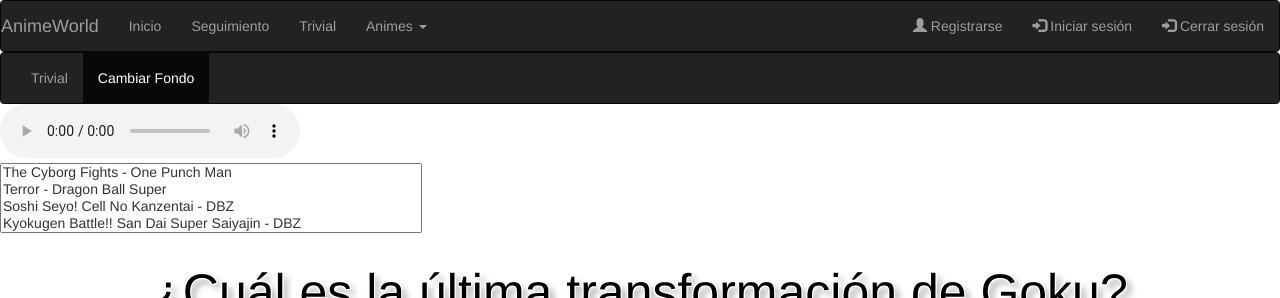
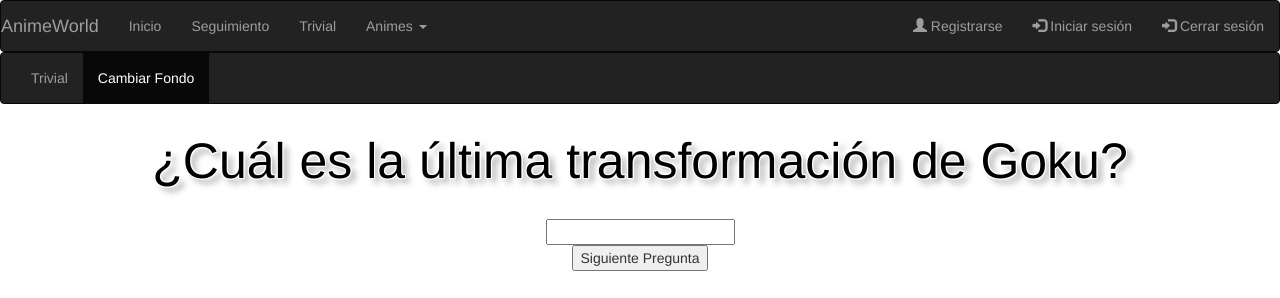
Before and after one commit to AaronidaX/Proyecto4, a plain HTML site: page Proyecto Anime/trivial.html in a window 1280 px wide. Shown: the top 298 px of the page. Drawn offline with nearby package versions, Linux system fonts and the light colour scheme; grey boxes are pictures that could not be loaded.

Commit message:
Proyecto4

```diff
--- a/Proyecto Anime/js/trivial.js
+++ b/Proyecto Anime/js/trivial.js
@@ -30,10 +30,10 @@ function fondo() {
 }
 
 function inicializar() {
-	cargarReproductor();
 	p = document.getElementById("preg");
 	p.addEventListener("mouseover", reaccionarAnteElRatonPorEncima);
 	p.addEventListener("mouseout", reaccionarAlSalir);
+
 
 
 	/*
@@ -120,35 +120,3 @@ function pulsar() {
 		document.getElementById("intro").style.display = "none";
 	}
 }
-
-function cambiarTrack(track) {
-	var path =  track.getAttribute("path")
-	viejo_audio = document.getElementById("reproductor")
-	audio_padre = viejo_audio.parentNode
-	audio_padre.removeChild(viejo_audio)
-	nuevo_audio = document.createElement("audio")
-	nuevo_audio.setAttribute("id","reproductor")
-	nuevo_audio.setAttribute("controls", "controls")
-	// nuevo_audio.setAttribute("autoplay", "autoplay")
-	source = document.createElement("source")
-	source.setAttribute("src", path)
-	source.setAttribute("type", "audio/mp3")
-	source.setAttribute("id", "reproductorSource")
-	nuevo_audio.appendChild(source)
-	audio_padre.appendChild(nuevo_audio)
-}
-
-	function cargarReproductor() {
-		var select = document.getElementById("selectTrack")
-		var path = select.options[0].getAttribute("path")
-		nuevo_audio = document.createElement("audio")
-		nuevo_audio.setAttribute("id","reproductor")
-		nuevo_audio.setAttribute("controls", "controls")
-		source = document.createElement("source")
-		source.setAttribute("src", path)
-		source.setAttribute("type", "audio/mp3")
-		source.setAttribute("id", "reproductorSource")
-		nuevo_audio.appendChild(source)
-		padre = document.getElementById("reproductorBox")
-		padre.appendChild(nuevo_audio)
-	}
--- a/Proyecto Anime/trivial.html
+++ b/Proyecto Anime/trivial.html
@@ -72,18 +72,6 @@
 			</div>
 		</nav>
 		<div id="Trivial" class="container-fluid">
-			<div id="reproductorBox"></div>
-			<select id="selectTrack" multiple onchange="cambiarTrack(this.options[this.selectedIndex]);">
-				<option path="music/the-cyborg-fights.mp3">The Cyborg Fights - One Punch Man</option>
-				<option path="music/dragon-ball-super-terror.mp3">Terror - Dragon Ball Super</option>
-				<option path="music/dragon-ball-z-cell-battles.mp3">Soshi Seyo! Cell No Kanzentai - DBZ</option>
-				<option path="music/dragon-ball-z-ascended-super-saiyan.mp3">Kyokugen Battle!! San Dai Super Saiyajin - DBZ</option>
-				<option path="music/hataraku-mao-sama.mp3">The Strength of the Hero and the Devil - Hataraku Maou-Sama!</option>
-				<option path="music/dragon-ball-z-the-power-of-goku.mp3">Kono Yo De Ichi-Ban Tsuyoi Yatsu - DBZ</option>
-				<option path="music/luffy-vs-cocodrile.mp3">Luffy Beats Crocodile Music (Dvorak Symphony No. 9) - One Piece</option>
-				<option path="music/hellsing-gradus-vita.mp3">Gradus Vita - Hellsing</option>
-				<option path="music/priests-pride-before-the-fall.mp3">Priest's pride before the Fall - Hellsing</option>
-			</select>
 			<h2 class="bordito2 centrar" id="preg"></h2>
 			<input class="center-block" type="text" id="dato">
 			<span class="centrar" id="intro">¡Al menos inténtalo!</span>
```
Also changed, not shown: 1 other file.
